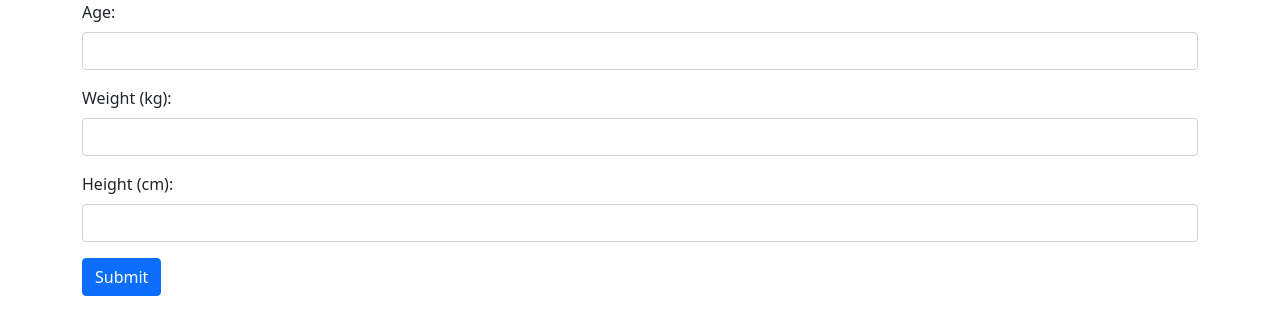
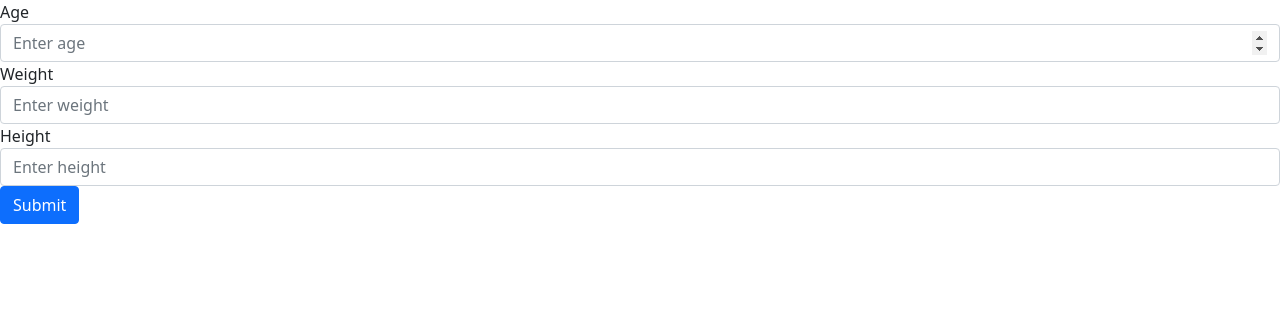
Before and after one commit to shivPratap007/track-fit, a React (Create React App) app in the folder frontend/: page /bmi in a window 1280 px wide. Shown: the top 334 px of the page. Built offline with nearby package versions, Linux system fonts and the light colour scheme; a web font is replaced by a local one.

Commit message:
add : bmi feature

```diff
--- a/frontend/src/App.js
+++ b/frontend/src/App.js
@@ -10,7 +10,7 @@ import Me from "./components/me/Me.jsx";
 import QuoteTwo from "./components/quoteTwo/QuoteTwo.jsx";
 import Navbar from "./components/navbar/Navbar.jsx";
 import Caltech from "./components/caltech/Caltech";
-import BMI from "./components/BMI/BMI.jsx";
+import BMI from "./components/BMI/bmi.jsx";
 
 function App() {
   return (
--- a/frontend/src/components/BMI/BMI.jsx
+++ b/frontend/src/components/BMI/BMI.jsx
@@ -1,87 +1,99 @@
-import React, { useState } from "react";
 import axios from "axios";
+import { useState } from "react";
+import { Link } from "react-router-dom";
 
-const BMI = () => {
+export default function BMI() {
   const [age, setAge] = useState("");
+  const [height, setHeight] = useState("");
   const [weight, setWeight] = useState("");
-  const [height, setHeight] = useState("");
-  const [bmiData, setBmiData] = useState(null);
-  const [error, setError] = useState(null);
 
-  const handleSubmit = async (e) => {
-    e.preventDefault();
+  const [bmiData, setBmiData] = useState({});
+
+  async function getData() {
+    const options = {
+      method: "GET",
+      url: "https://fitness-calculator.p.rapidapi.com/bmi",
+      params: {
+        age: "25",
+        weight: "65",
+        height: "180",
+      },
+      headers: {
+        "X-RapidAPI-Key": "c7454bca6amsh50b9d1fce96bd78p173603jsnd93b391947e3",
+        "X-RapidAPI-Host": "fitness-calculator.p.rapidapi.com",
+      },
+    };
+
     try {
-      const response = await axios.get("https://fitness-calculator.p.rapidapi.com/bmi", {
-        params: { age, weight, height },
-        headers: {
-          "X-RapidAPI-Key": "c7454bca6amsh50b9d1fce96bd78p173603jsnd93b391947e3",
-          "X-RapidAPI-Host": "fitness-calculator.p.rapidapi.com",
-        },
-      });
+      const response = await axios.request(options);
       console.log(response.data);
       setBmiData(response.data);
-      setError(null);
     } catch (error) {
       console.error(error);
-      setBmiData(null);
-      setError("Failed to fetch BMI data. Please try again.");
-    } finally {
-      // Reset form fields after form submission
-      setAge("");
-      setWeight("");
-      setHeight("");
     }
-  };
+  }
 
+  function check() {
+    if (age === "" || weight === "" || height === "") {
+      alert("Enter all the details");
+    } else {
+      getData();
+    }
+  }
+
+  console.log(bmiData, "===");
   return (
-    <div className="container">
-      {bmiData ? (
-        <div>
-          <div>BMI: {bmiData.bmi}</div>
-          <div>Health: {bmiData.health}</div>
-          <div> {bmiData}</div>
+    <>
+      {Object.keys(bmiData).length !== 0 ? (
+        <div style={{height:"100vh",display:"flex",justifyContent:"center",alignItems:"center"}}>
+          <div style={{border:"2px solid black",padding:"50px",borderRadius:"20px", boxShadow:"5px 5px 5px black"}}>
+            <div>BMI : {bmiData.data.bmi} </div>
+            <div>Health : {bmiData.data.health}</div>
+            <button style={{borderRadius:"5px",marginTop:"5px"}}>
+              <Link to="/bmi"> Calculate again</Link>
+            </button>
+          </div>
         </div>
       ) : (
-        <form onSubmit={handleSubmit}>
-          <div className="mb-3">
-            <label htmlFor="age" className="form-label">Age:</label>
+        <div>
+          <div class="form-group">
+            <label for="exampleInputEmail1">Age</label>
             <input
               type="number"
-              className="form-control"
-              id="age"
-              value={age}
+              class="form-control"
+              id="exampleInputEmail1"
+              aria-describedby="emailHelp"
+              placeholder="Enter age"
               onChange={(e) => setAge(e.target.value)}
-              required
             />
           </div>
-          <div className="mb-3">
-            <label htmlFor="weight" className="form-label">Weight (kg):</label>
+          <div class="form-group">
+            <label for="exampleInputEmail1">Weight</label>
             <input
               type="number"
-              className="form-control"
-              id="weight"
-              value={weight}
+              class="form-control"
+              id="exampleInputEmail1"
+              aria-describedby="emailHelp"
+              placeholder="Enter weight"
               onChange={(e) => setWeight(e.target.value)}
-              required
             />
           </div>
-          <div className="mb-3">
-            <label htmlFor="height" className="form-label">Height (cm):</label>
+          <div class="form-group">
+            <label for="exampleInputEmail1">Height</label>
             <input
               type="number"
-              className="form-control"
-              id="height"
-              value={height}
+              class="form-control"
+              id="exampleInputEmail1"
+              aria-describedby="emailHelp"
+              placeholder="Enter height"
               onChange={(e) => setHeight(e.target.value)}
-              required
             />
           </div>
-          <button type="submit" className="btn btn-primary">Submit</button>
-        </form>
+          <button type="submit" class="btn btn-primary" onClick={() => check()}>
+            Submit
+          </button>
+        </div>
       )}
-      {error && <div className="text-danger">{error}</div>}
-    </div>
+    </>
   );
-};
-
-export default BMI;
+}
```
Also changed, not shown: frontend/src/components/IdealWeight/IdealWeight.jsx (added, +11 -0 lines), frontend/src/components/BMI/BMI.css (added).
